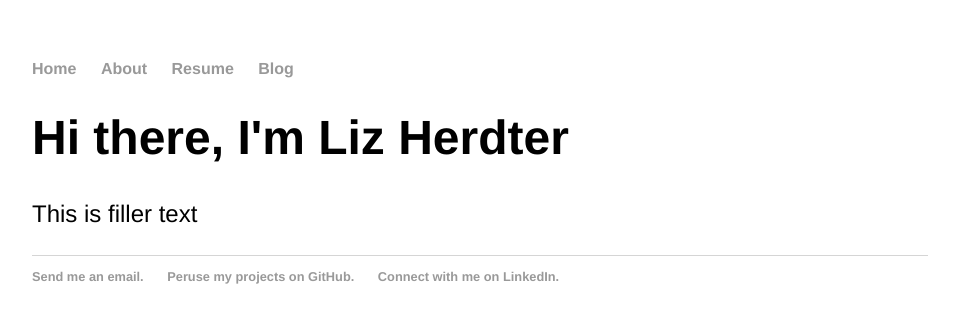
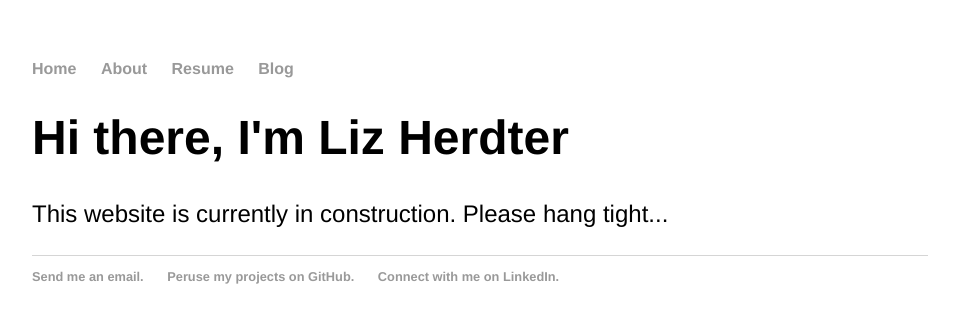
Before and after one commit to eherdter/eherdter.github.io, a Jekyll site: the page built from index.html, in a window 1280 px wide. Shown: the top 323 px of the page, without its empty margins (160-1119 px from the left). Built offline with Jekyll 4.4.1, drawn with Linux system fonts in a browser that asks for light colours.

Commit message:
Added paragraph text

```diff
--- a/index.html
+++ b/index.html
@@ -4,5 +4,5 @@ title: E.Herdter
 ---
 <div class="blurb">
 	<h1>Hi there, I'm Liz Herdter</h1>
-	<p>This is filler text</p>
+	<p>This website is currently in construction. Please hang tight...</p>
 </div><!-- /.blurb -->
```
